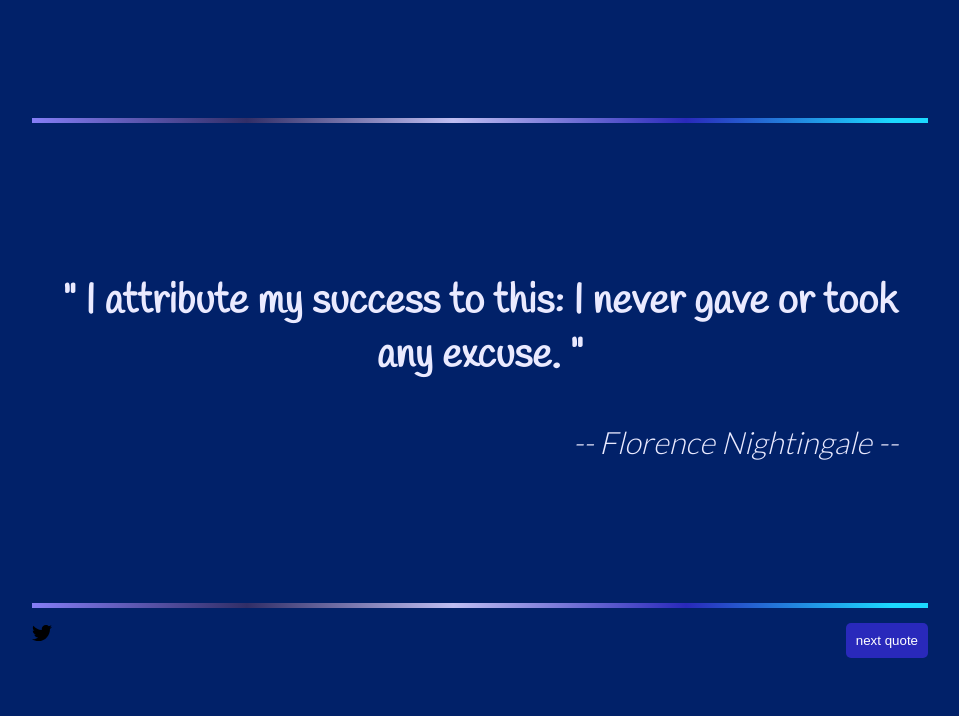
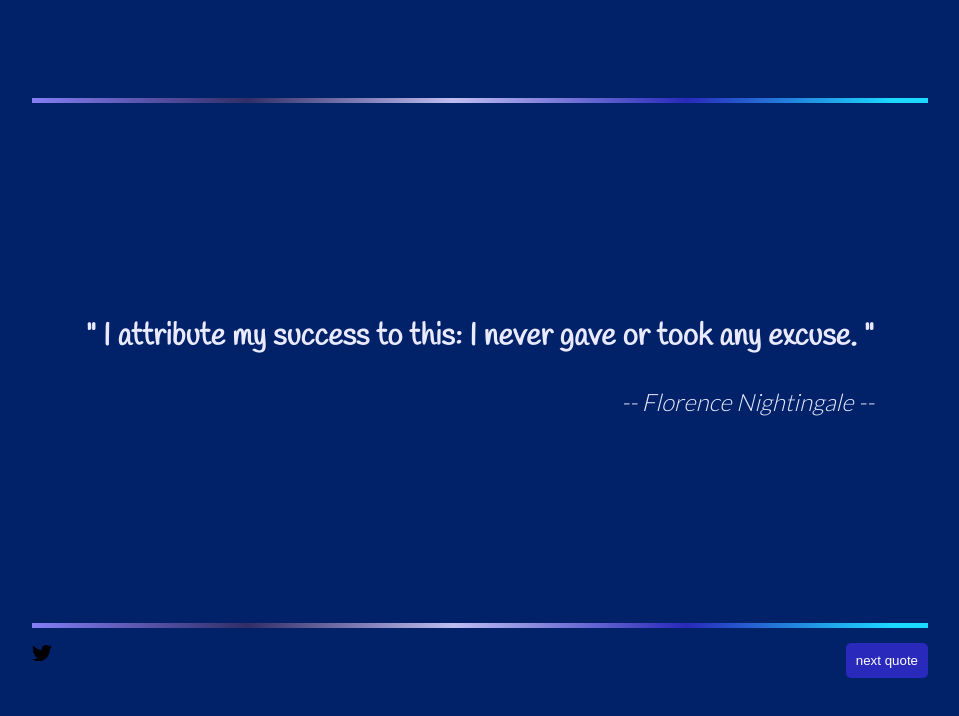
Before and after one commit to izurai27/react-random-quote, a React (Create React App) app: page / in a window 1280 px wide. Shown: the top 716 px of the page, without its empty margins (160-1119 px from the left). Built offline with nearby package versions, Linux system fonts and the light colour scheme; a web font is replaced by a local one.

Commit message:
change font size

```diff
--- a/public/index.html
+++ b/public/index.html
@@ -9,12 +9,12 @@
       name="description"
       content="Web site created using create-react-app"
     />
-    <link rel="apple-touch-icon" href="%PUBLIC_URL%/logo192.png" />
+    <!-- <link rel="apple-touch-icon" href="%PUBLIC_URL%/logo192.png" /> -->
     <!--
       manifest.json provides metadata used when your web app is installed on a
       user's mobile device or desktop. See https://developers.google.com/web/fundamentals/web-app-manifest/
     -->
-    <link rel="manifest" href="%PUBLIC_URL%/manifest.json" />
+    <!-- <link rel="manifest" href="%PUBLIC_URL%/manifest.json" /> -->
     <!--
       Notice the use of %PUBLIC_URL% in the tags above.
       It will be replaced with the URL of the `public` folder during the build.
--- a/src/App.css
+++ b/src/App.css
@@ -16,7 +16,7 @@
 .quoteSection{
   width: 70vw;
   /* min-height: 20vh; */
-  height: 60vh;
+  height: 65vh;
   position:relative;
   background-color: #012169;
   display:flex;
@@ -41,7 +41,7 @@
 .quoteSection::before{
   width:70vw;
   /* min-height: calc(30vh + 8px); */
-  height: calc(60vh + 10px);
+  height: calc(65vh + 10px);
   content:"";
   background-color:rgb(135, 106, 236);
   background-image: linear-gradient(90deg, rgba(133,126,246,1) 0%, rgba(49,46,103,1) 24%, rgba(191,190,242,1) 47%, rgba(41,41,187,1) 73%, rgba(28,217,255,1) 96%);
@@ -56,14 +56,14 @@
   text-align: right;
   font-style: italic;
   font-size: larger;
-  font-size:calc(900vw / 375);
+  font-size:calc(700vw / 375);
 }
 
 #text{
   font-family:  'Handlee', cursive;
   text-align: center;
   text-shadow: #0434a3;
-  font-size:calc(1200vw / 375);
+  font-size:calc(900vw / 375);
 }
 
 .nextBtn{
```
